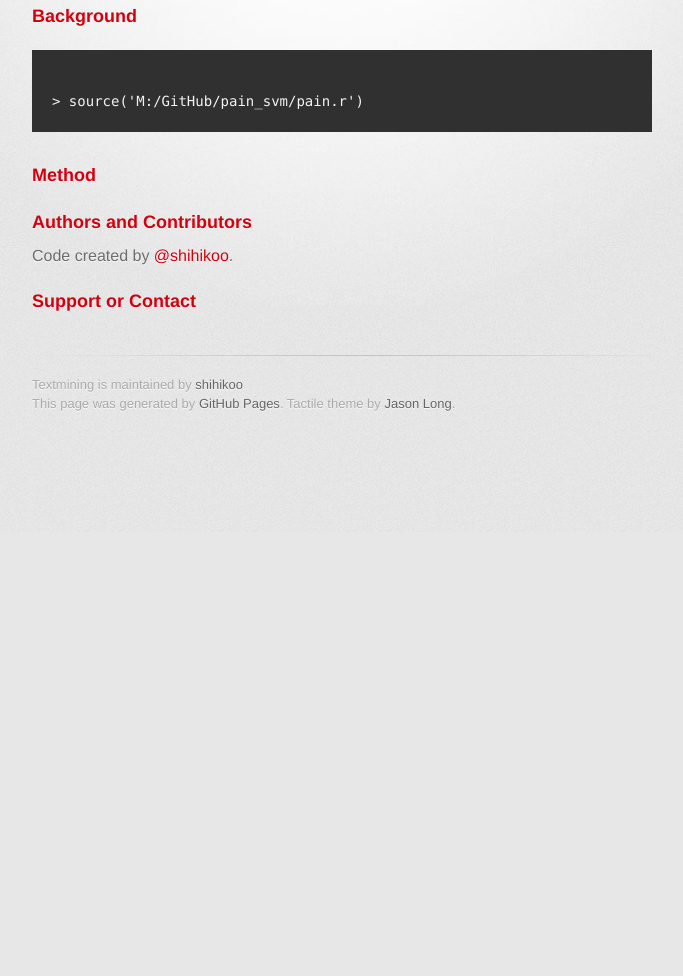
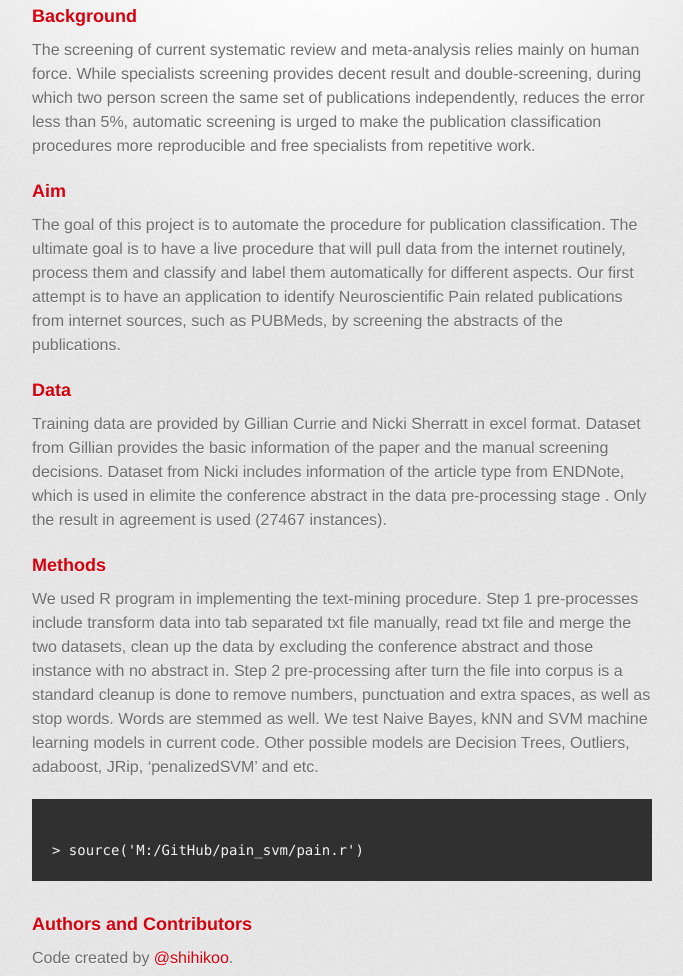
Before and after one commit to shihikoo/TextMining, a plain HTML site: page index.html in a window 1280 px wide. Shown: the part 268-1244 px from the top of the page, without its empty margins (298-981 px from the left). Before the commit the page ends 800 px from the top, so only its background shows below. Drawn offline with Linux system fonts and the light colour scheme; a web font is replaced by a local one.

Commit message:
Update index.html

```diff
--- a/index.html
+++ b/index.html
@@ -34,7 +34,33 @@
           <h3>
 <a name="welcome-to-github-pages" class="anchor" href="#welcome-to-github-pages"><span class="octicon octicon-link"></span></a>Background</h3>
 
-<p></p>
+<p>The screening of current systematic review and meta-analysis relies mainly on human force. While specialists screening provides decent result and double-screening, during which two person screen the same set of publications independently, reduces the error less than 5%, automatic screening is urged to make the publication classification procedures more reproducible and free specialists from repetitive work.
+</p>
+<h3>
+<a name="designer-templates" class="anchor" href="#designer-templates"><span class="octicon octicon-link"></span></a>Aim</h3>
+
+<p>The goal of this project is to automate the procedure for publication classification. The ultimate goal is to have a live procedure that will pull data from the internet routinely, process them and classify and label them automatically for different aspects.
+
+Our first attempt is to have an application to identify Neuroscientific Pain related publications from internet sources, such as PUBMeds, by screening the abstracts of the publications.</p>
+
+<h3>
+
+<a name="designer-templates" class="anchor" href="#designer-templates"><span class="octicon octicon-link"></span></a>Data</h3>
+
+<p>Training data are provided by Gillian Currie and Nicki Sherratt in excel format. Dataset from Gillian provides the basic information of the paper and the manual screening decisions. Dataset from Nicki includes information of the article type from ENDNote, which is used in elimite the conference abstract in the data pre-processing stage .
+
+Only the result in agreement is used (27467 instances). </p>
+
+<h3>
+
+<h3>
+<a name="authors-and-contributors" class="anchor" href="https://github.com/shihikoo"><span class="octicon octicon-link"></span></a> Methods </h3>
+
+<p>We used R program in implementing the text-mining procedure.
+
+Step 1 pre-processes include transform data into tab separated txt file manually, read txt file and merge the two datasets, clean up the data by excluding the conference abstract and those instance with no abstract in. Step 2 pre-processing after turn the file into corpus is a standard cleanup is done to remove numbers, punctuation and extra spaces, as well as stop words. Words are stemmed as well.
+
+We test Naive Bayes, kNN and SVM machine learning models in current code. Other possible models are Decision Trees, Outliers, adaboost, JRip, ‘penalizedSVM’ and etc. </p>
 
 <pre><code>
 > source('M:/GitHub/pain_svm/pain.r')
@@ -42,12 +68,7 @@
 
 <p></p>
 
-<h3>
-<a name="designer-templates" class="anchor" href="#designer-templates"><span class="octicon octicon-link"></span></a>Method</h3>
 
-<p> </p>
-
-<h3>
 <a name="rather-drive-stick" class="anchor" href="#rather-drive-stick"><span class="octicon octicon-link"></span></a></h3>
 
 <p> </p>
```
